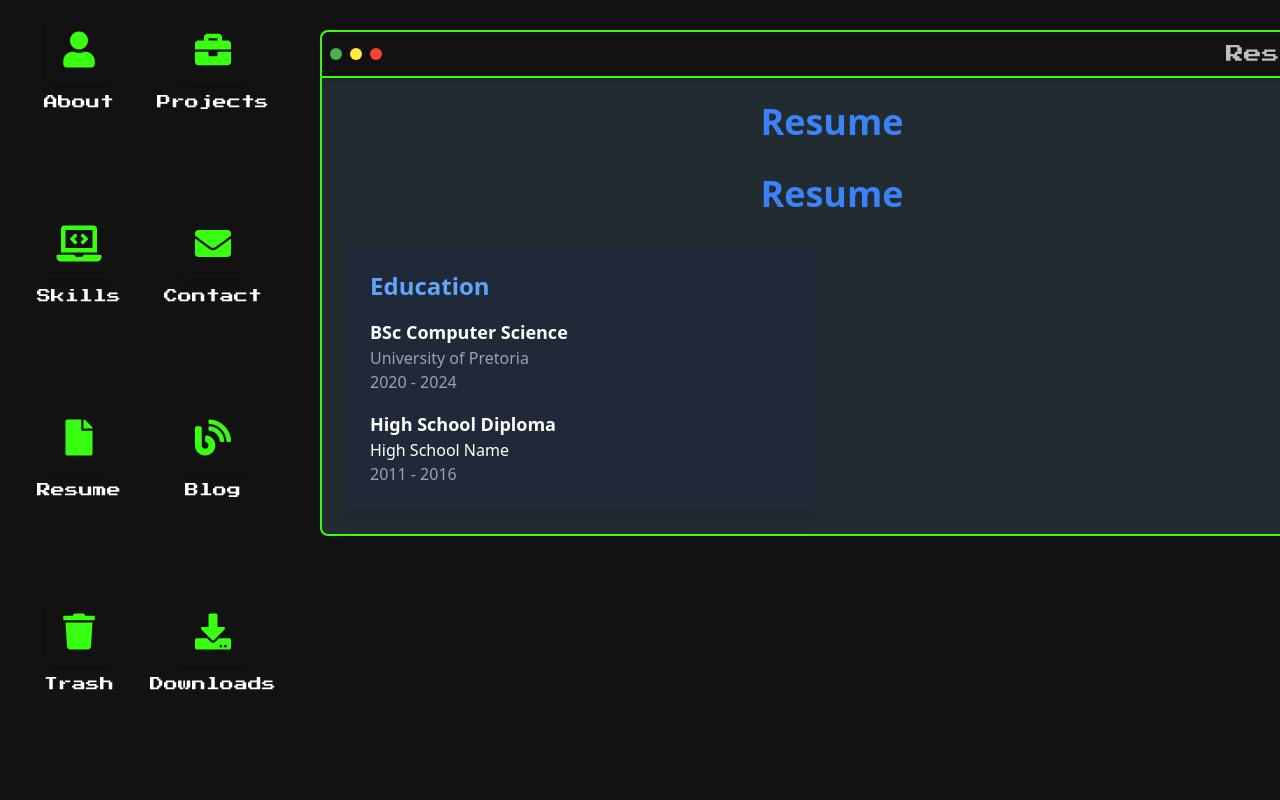
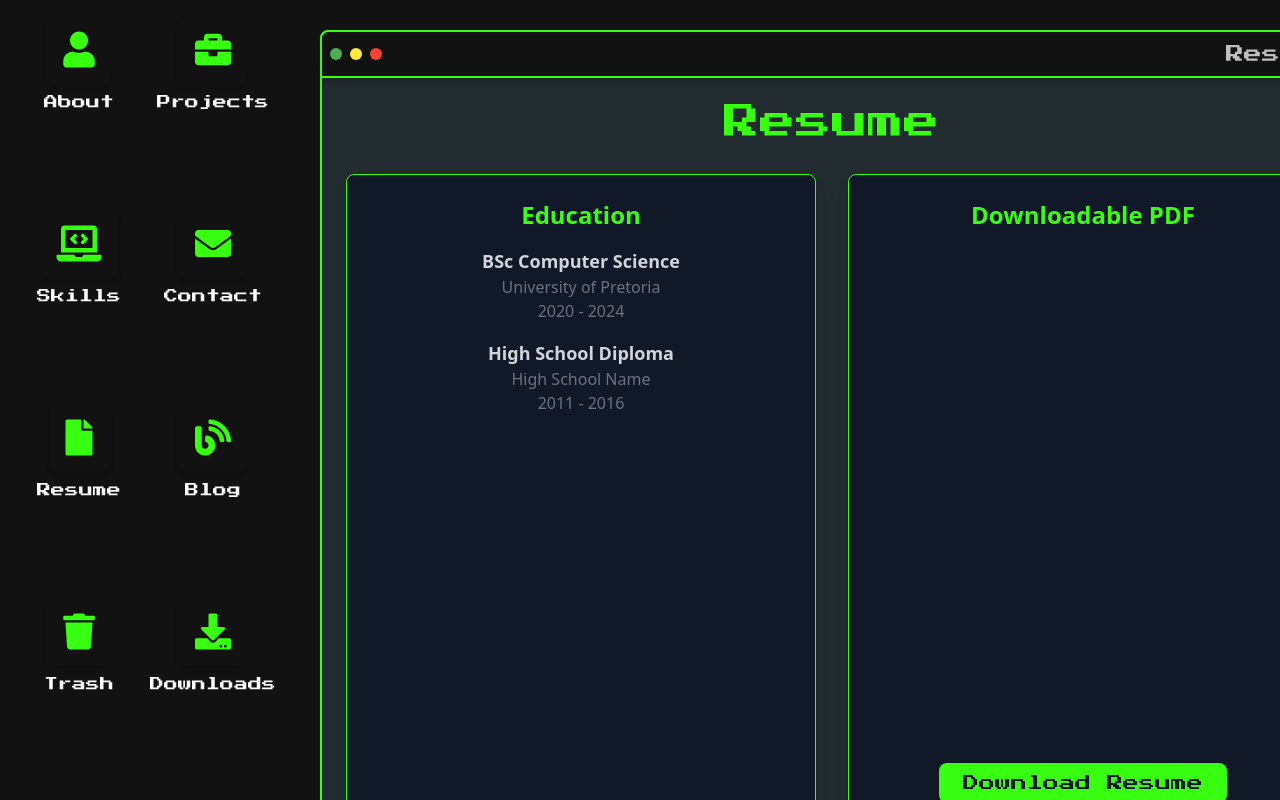
Before and after one commit to TriumphNdlovu/triumph-portfolio, a Next.js app: page / in a window 1280 px wide. Both pictures are taken after a click on the element "Resume". Shown: the top 800 px of the page. Built offline with nearby package versions, Linux system fonts and the light colour scheme.

Commit message:
Refactor Resume page component and update education section

```diff
--- a/src/Components/Resume/page.tsx
+++ b/src/Components/Resume/page.tsx
@@ -1,26 +1,41 @@
-
-
 export default function Resume() {
   return (
-        <>
-        <h2 className="text-4xl text-blue-500 font-semibold mb-8 text-center">Resume</h2>
-                    <h2 className="text-4xl text-blue-500 font-semibold mb-8 text-center">Resume</h2>
+    <div className="space-y-8 text-center">
+      <h2 className="text-4xl text-neonGreen font-pixel mb-8">Resume</h2>
+
       <div className="grid grid-cols-1 md:grid-cols-2 gap-8">
-                      <div className="bg-gray-800 p-6 rounded-lg shadow-lg">
-                        <h3 className="text-2xl text-blue-400 font-semibold mb-4">Education</h3>
+        {/* Education Section */}
+        <div className="bg-gray-900 p-6 rounded-lg border border-neonGreen shadow-lg">
+          <h3 className="text-2xl text-neonGreen font-semibold mb-4">Education</h3>
           <div className="mb-4">
-                          <h4 className="text-lg font-semibold">BSc Computer Science</h4>
-                          <p className="text-gray-400">University of Pretoria</p>
-                          <p className="text-gray-400">2020 - 2024</p>
+            <h4 className="text-lg font-semibold text-gray-300">BSc Computer Science</h4>
+            <p className="text-gray-500">University of Pretoria</p>
+            <p className="text-gray-500">2020 - 2024</p>
           </div>
           <div>
-                          <h4 className="text-lg font-semibold">High School Diploma</h4>
-                          <p className="text-gray
-                          -400">High School Name</p>
-                          <p className="text-gray-400">2011 - 2016</p>
+            <h4 className="text-lg font-semibold text-gray-300">High School Diploma</h4>
+            <p className="text-gray-500">High School Name</p>
+            <p className="text-gray-500">2011 - 2016</p>
+          </div>
+        </div>
+
+        {/* PDF Viewer */}
+        <div className="bg-gray-900 p-6 rounded-lg border border-neonGreen shadow-lg">
+          <h3 className="text-2xl text-neonGreen font-semibold mb-4">Downloadable PDF</h3>
+          <iframe
+            src="/resume.pdf"
+            className="w-full h-[500px] border-none rounded-lg"
+            title="Resume PDF"
+          ></iframe>
+          <a
+            href="/resume.pdf"
+            download
+            className="inline-block mt-4 px-6 py-2 bg-neonGreen text-gray-900 rounded-lg font-pixel hover:bg-blue-500 transition duration-300"
+          >
+            Download Resume
+          </a>
         </div>
       </div>
     </div>
-        </>
   );
 }
```
Also changed, not shown: 1 other file (tests, documents, lock files or other folders). Lines whose indentation alone changed are shown as unchanged.
